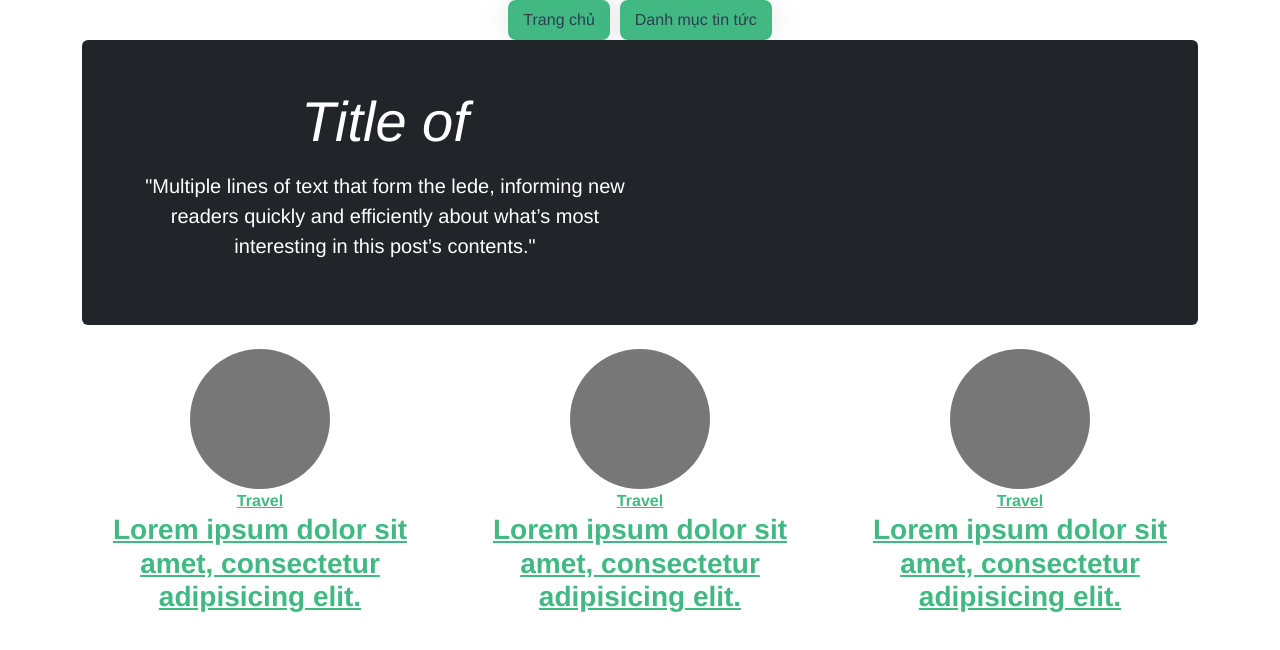
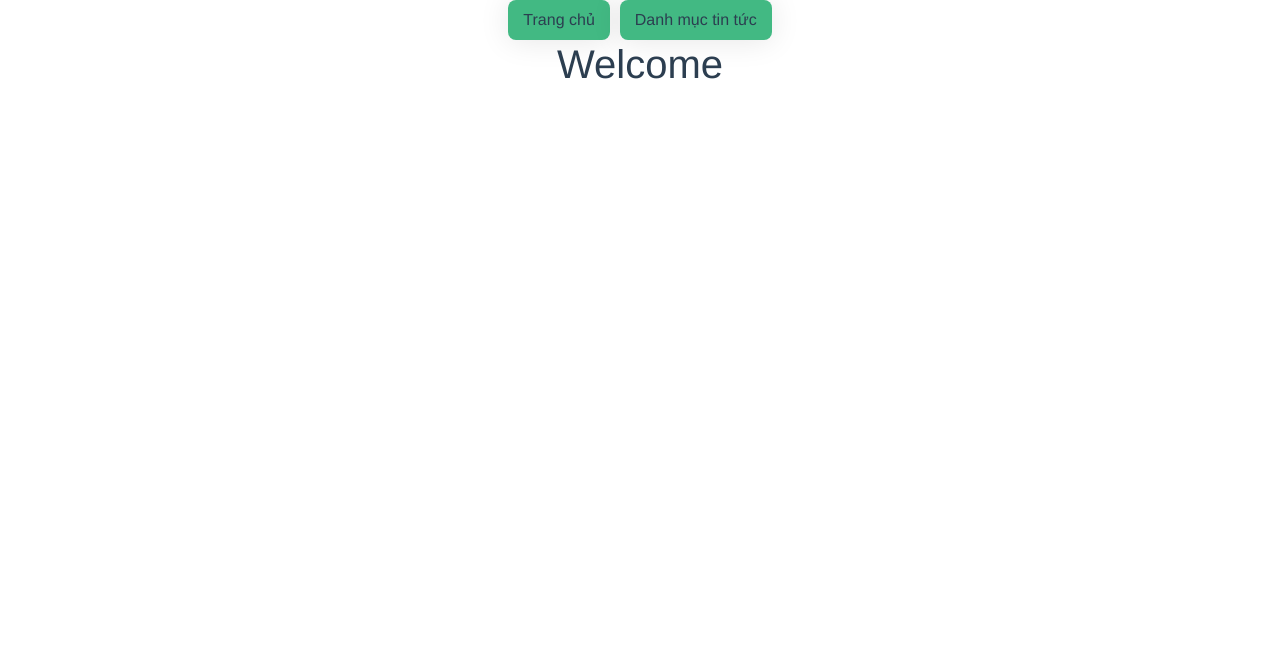
Before and after one commit to ThanhLong34/web_tin_tuc_do_an, a Vue app: page / in a window 1280 px wide. Shown: the top 650 px of the page. Built offline with nearby package versions, Linux system fonts and the light colour scheme.

Commit message:
new init

```diff
--- a/src/components/navigator.vue
+++ b/src/components/navigator.vue
@@ -1,5 +1,5 @@
 <template>
-  <nav>
+  <nav class="navigator">
     <router-link class="nav-link" :to="{ name: 'home' }">Trang chủ</router-link>
     <router-link class="nav-link" :to="{ name: 'news_category' }"
       >Danh mục tin tức
@@ -15,6 +15,7 @@ export default {
 
 <style lang="scss" scoped>
 @use "../assets/scss/variables.scss" as *;
+
 .nav-link {
   display: inline-block;
   margin: 0 5px;
--- a/src/main.js
+++ b/src/main.js
@@ -4,4 +4,3 @@ import App from "./App.vue";
 import router from "./router";
 import store from "./store";
 createApp(App).use(store).use(router).mount("#app");
-import "bootstrap/dist/js/bootstrap.js";
--- a/src/pages/home.vue
+++ b/src/pages/home.vue
@@ -1,120 +1,16 @@
 <template>
-  <!-- <h1>Hello</h1> -->
-  <main class="home">
-    <div class="container">
-      <div id="myCarousel" class="carousel slide">
-        <div class="p-4 p-md-5 mb-4 text-white rounded bg-dark">
-          <div class="col-md-6 px-0">
-            <h1 class="display-4 fst-italic">Title of</h1>
-            <p class="lead my-3">
-              "Multiple lines of text that form the lede, informing new readers
-              quickly and efficiently about what’s most interesting in this
-              post’s contents."
-            </p>
-          </div>
-        </div>
-      </div>
-      <!-- End Carousel -->
-
-      <div class="row row--space-between">
-        <div class="col-xs-12 col-md-4">
-          <div class="post_thumb">
-            <a href="">
-              <svg
-                class="bd-placeholder-img rounded-circle"
-                width="140"
-                height="140"
-                role="img"
-                aria-label="Placeholder: 140x140"
-                preserveAspectRatio="xMidYMid slice"
-                focusable="false"
-              >
-                <title>Placeholder</title>
-                <rect width="100%" height="100%" fill="#777"></rect>
-                src="" alt="" />
-              </svg>
-            </a>
-          </div>
-          <div class="post_text">
-            <a class="post_catpost" href="">Travel</a>
-          </div>
-          <h3 class="post_title typescale-1">
-            <a href=""
-              >Lorem ipsum dolor sit amet, consectetur adipisicing elit.
-            </a>
-          </h3>
-        </div>
-
-        <div class="col-xs-12 col-md-4">
-          <div class="post_thumb">
-            <a href="">
-              <svg
-                class="bd-placeholder-img rounded-circle"
-                width="140"
-                height="140"
-                role="img"
-                aria-label="Placeholder: 140x140"
-                preserveAspectRatio="xMidYMid slice"
-                focusable="false"
-              >
-                <title>Placeholder</title>
-                <rect width="100%" height="100%" fill="#777"></rect>
-                src="" alt="" />
-              </svg>
-            </a>
-          </div>
-          <div class="post_text">
-            <a class="post_catpost" href="">Travel</a>
-          </div>
-          <h3 class="post_title typescale-1">
-            <a href=""
-              >Lorem ipsum dolor sit amet, consectetur adipisicing elit.
-            </a>
-          </h3>
-        </div>
-
-        <div class="col-xs-12 col-md-4">
-          <div class="post_thumb">
-            <a href="">
-              <svg
-                class="bd-placeholder-img rounded-circle"
-                width="140"
-                height="140"
-                role="img"
-                aria-label="Placeholder: 140x140"
-                preserveAspectRatio="xMidYMid slice"
-                focusable="false"
-              >
-                <title>Placeholder</title>
-                <rect width="100%" height="100%" fill="#777"></rect>
-                src="" alt="" />
-              </svg>
-            </a>
-          </div>
-          <div class="post_text">
-            <a class="post_catpost" href="">Travel</a>
-          </div>
-          <h3 class="post_title typescale-1">
-            <a href=""
-              >Lorem ipsum dolor sit amet, consectetur adipisicing elit.
-            </a>
-          </h3>
-        </div>
-      </div>
-      <!-- End Row -->
-    </div>
-    <!-- End container -->
-  </main>
+  <div class="home-page">
+    <h1>Welcome</h1>
+  </div>
 </template>
 
 <script>
 export default {
-  name: "HomePages",
+  name: "HomePage",
 };
 </script>
 
-<style lang="scss" latest news>
-// @use "../assets/scss/variables.scss" as *;
+<style lang="scss" scoped>
 .home {
   max-width: 1200px;
   height: 1000px;
```
Also changed, not shown: src/components/last_news_item.vue (added, +17 -0 lines).
